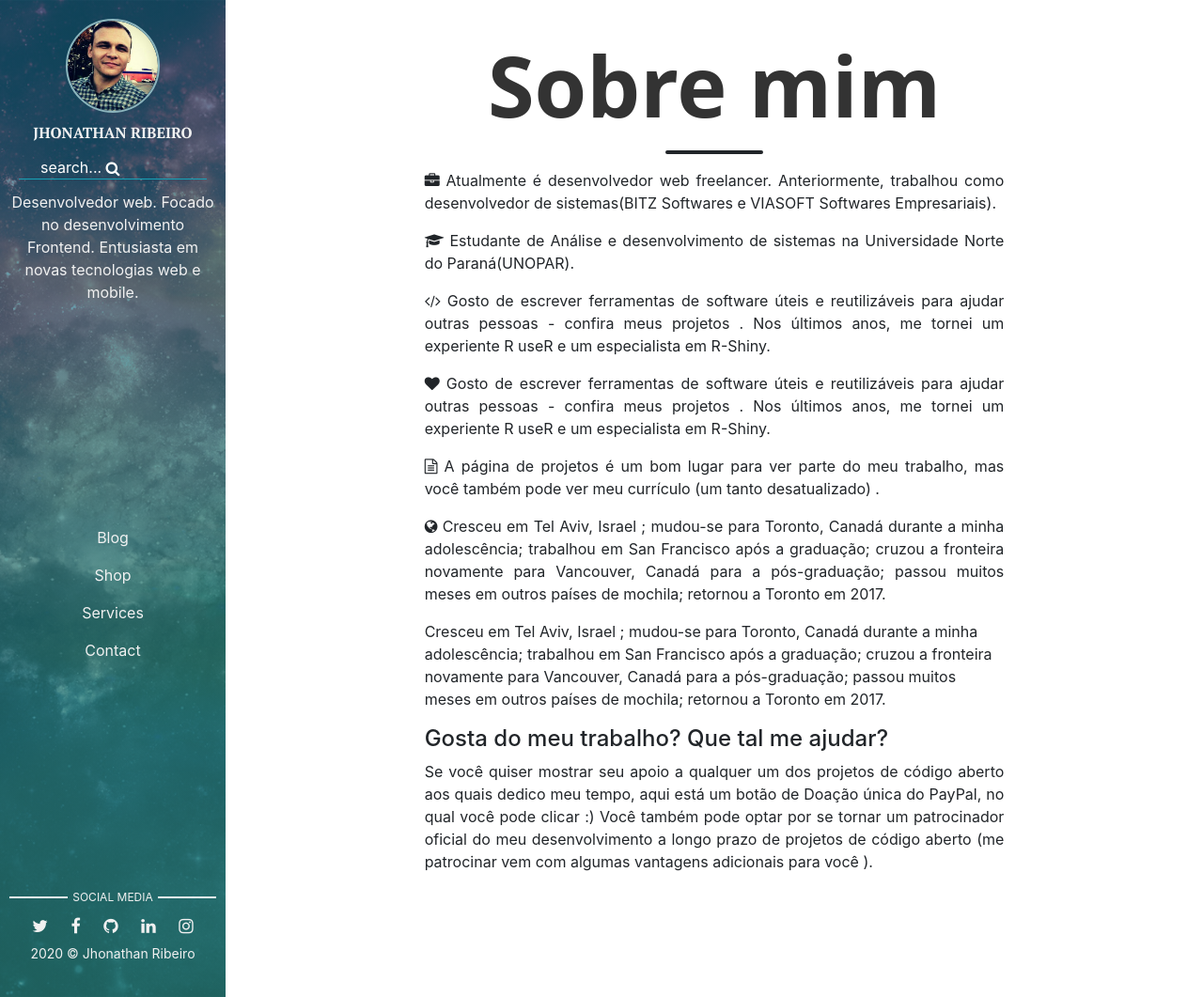
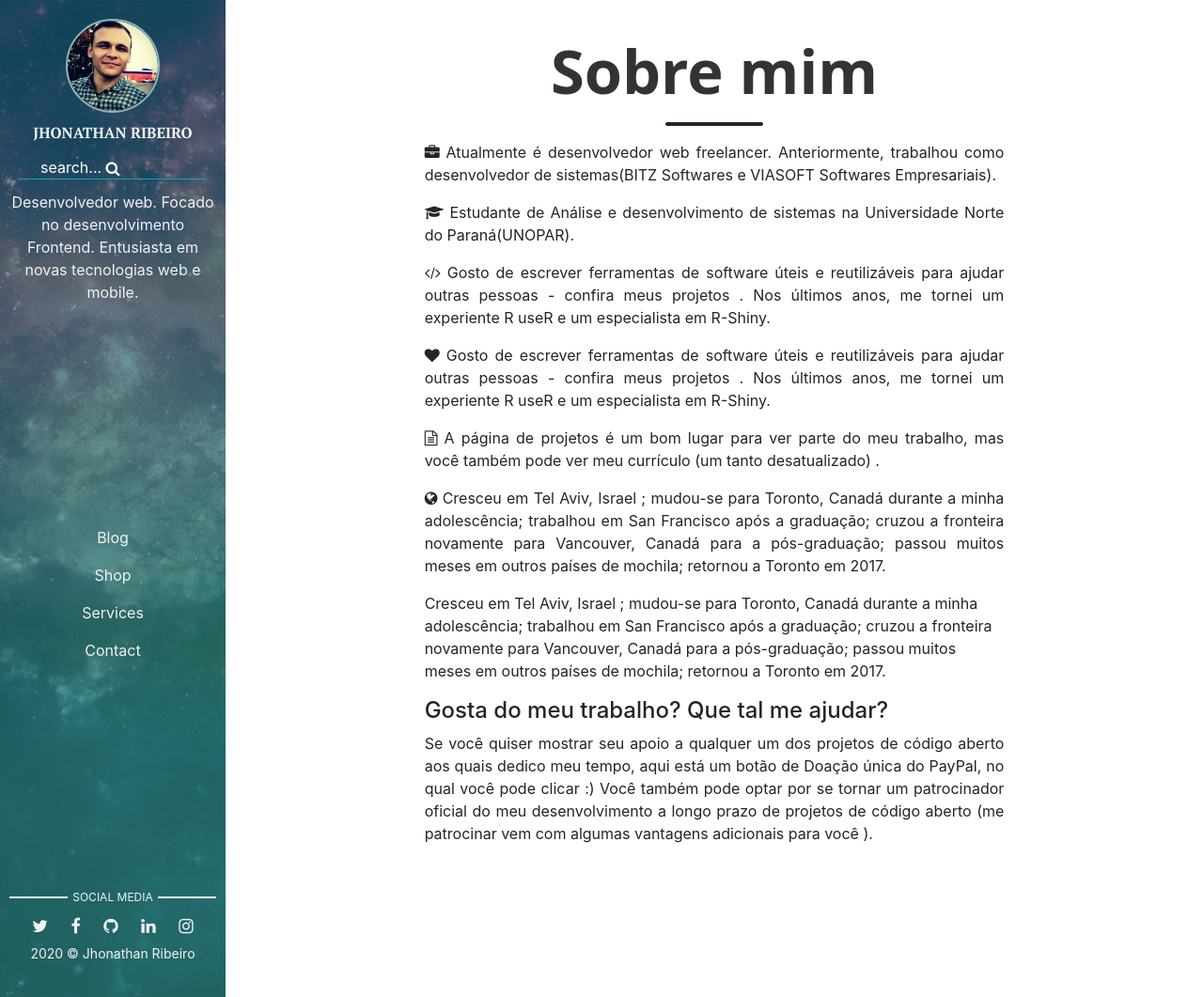
Before and after one commit to JhonathanRibeiro/blog, a Jekyll site: the page built from pages/about.html, in a window 1280 px wide and 1061 px high. Shown: the whole window at 94% size. Built offline with Jekyll 4.4.1, drawn with Linux system fonts in a browser that asks for light colours; comment, search, counter and statistics services are not loaded.

Commit message:
Update css settings and outhers configs

```diff
--- a/assets/css/main.css
+++ b/assets/css/main.css
@@ -861,9 +861,9 @@ p.about-text {
     font-weight: 800;
     }
     @media only screen and (min-width: 768px){
-        h1.page-title {
+        /* h1.page-title {
             font-size: 90px;
-        }
+        } */
     }
     @media (min-width: 1200px){
         .col-lg-offset-2 {
```
Also changed, not shown: assets/img/capa-quais-empregos-serao-procurados-nos-proximos-dez-anos.jpg (added).
